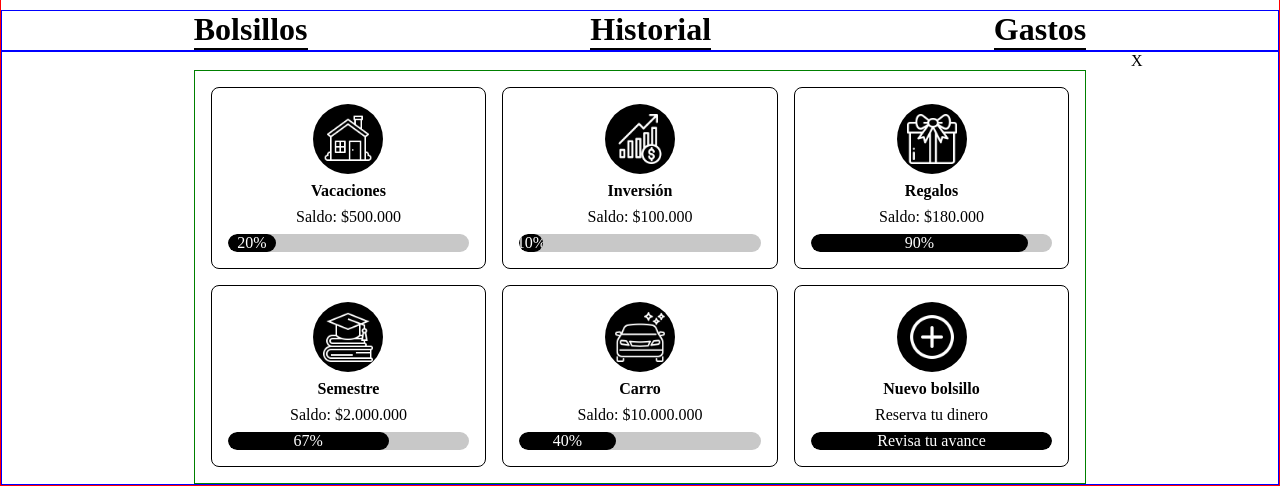
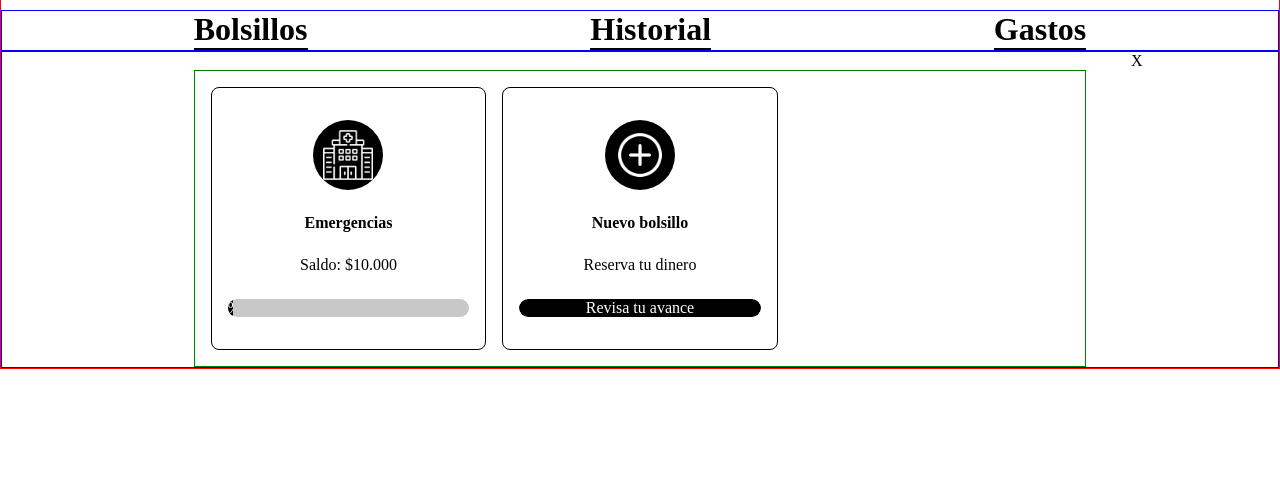
Before and after one commit to YugenDev/black_mesa-azure, a React (Vite) app: page / in a window 1280 px wide. Both pictures are taken after a click on the element "Bolsillos". Shown: the part 393-879 px from the top of the page. After the commit the page ends 800 px from the top, so only its background shows below. Built offline with nearby package versions, Linux system fonts and the light colour scheme.

Commit message:
guardando cambios modal

```diff
--- /dev/null
+++ b/src/view/components/UI/Modal.css
@@ -0,0 +1,20 @@
+.container__modal {
+    display: flex;
+    justify-content: center;
+    align-items: center;
+    width: 100vw;
+    height: 100vh;
+    background-color: rgba(0, 0, 0, 0.265);
+    position: fixed;
+    top: 0;
+    left: 0;
+    z-index: 9999;
+}
+
+.closeModal {
+    position: absolute;
+    top: 0;
+    width: 100vw;
+    height: 100vh;
+    z-index: -1;
+}
--- /dev/null
+++ b/src/view/components/UI/Modal.jsx
@@ -0,0 +1,12 @@
+import "./Modal.css";
+
+function Modal({ children, clickHandler }) {
+  return (
+    <div className="container__modal">
+      <div onClick={clickHandler} className="closeModal"></div>
+      {children}
+    </div>
+  );
+}
+
+export default Modal;
--- a/src/view/components/consultarSaldoComponentes/BolsilloCard.jsx
+++ b/src/view/components/consultarSaldoComponentes/BolsilloCard.jsx
@@ -1,20 +1,50 @@
-import "./BolsilloCard.css"
+import { useState } from "react";
+import "./BolsilloCard.css";
+import Modal from "../UI/Modal";
+import NuevoBolsillo from "./nuevoBolsillo";
 
 function BolsilloCard({ nombre, meta, deposito, logo }) {
-    const style = {
-        // width
+  const [showModal, setShowModal] = useState(false);
+
+  const clickHandlerCloseModal = () => {
+    setShowModal(false);
+    console.log(showModal);
+    console.log("aaaaa");
+  };
+  const clickHandlerShowModal = () => {
+    if(nombre==="Nuevo bolsillo"){
+      setShowModal(true);
     }
-
+  };
   return (
-    <article className="card-container">
-    <div className="marco-logo">
-      <img src={logo} alt={"bolsiloImg"} className="bolsillo-logo" />
-    </div>
+    <article className="card-container" onClick={clickHandlerShowModal} >
+      {/* {showModal &&
+        <Modal clickHandler={clickHandlerCloseModal} setter={setShowModal}>
+          <NuevoBolsillo></NuevoBolsillo>
+        </Modal>
+      } */}
+      <div className="marco-logo">
+        <img src={logo} alt={"bolsiloImg"} className="bolsillo-logo" />
+      </div>
       <h4 className="bolsillo-nombre">{nombre}</h4>
-      <p className="bolsillo-saldo">{!isNaN(deposito)?`Saldo: $${new Intl.NumberFormat('es-ES').format(deposito)}`:"Reserva tu dinero"}</p>
+      <p className="bolsillo-saldo">
+        {!isNaN(deposito)
+          ? `Saldo: $${new Intl.NumberFormat("es-ES").format(deposito)}`
+          : "Reserva tu dinero"}
+      </p>
       <div className="porcentaje-contenedor">
-        <span className="bolsillo-porcentaje" style={{width : nombre!="Nuevo bolsillo"?(deposito / meta)*100+"%":"100%"}}>
-          {nombre!="Nuevo bolsillo"?`${Math.round((deposito / meta) * 100, 0)}%`:"Revisa tu avance"}
+        <span
+          className="bolsillo-porcentaje"
+          style={{
+            width:
+              nombre != "Nuevo bolsillo"
+                ? (deposito / meta) * 100 + "%"
+                : "100%",
+          }}
+        >
+          {nombre != "Nuevo bolsillo"
+            ? `${Math.round((deposito / meta) * 100, 0)}%`
+            : "Revisa tu avance"}
         </span>
       </div>
     </article>
--- a/src/view/components/consultarSaldoComponentes/Bolsillos.jsx
+++ b/src/view/components/consultarSaldoComponentes/Bolsillos.jsx
@@ -58,7 +58,7 @@ function Bolsillos(){
     return(
         <section className="container">
             {
-                bolsillosPrueba2?.map(b => {
+                bolsillosPrueba1?.map(b => {
                     return(<BolsilloCard nombre={b.nombre} meta={b.meta} deposito={b.deposito} logo={b.logo} key={b.nombre}/>)
                 })
             }
--- /dev/null
+++ b/src/view/components/consultarSaldoComponentes/NuevoBolsillo.css
@@ -0,0 +1,6 @@
+.nuevo-bolsillo-container{
+    width: 80%;
+    height: 80%;
+    display: flex;
+    background-color: white;
+}
--- /dev/null
+++ b/src/view/components/consultarSaldoComponentes/NuevoBolsillo.jsx
@@ -0,0 +1,10 @@
+function NuevoBolsillo() {
+    return(
+        <div className="nuevo-bolsillo-container">
+            <h2>sddsdsdds</h2>
+        nujevooo
+        </div>
+    )
+}
+
+export default NuevoBolsillo
```
